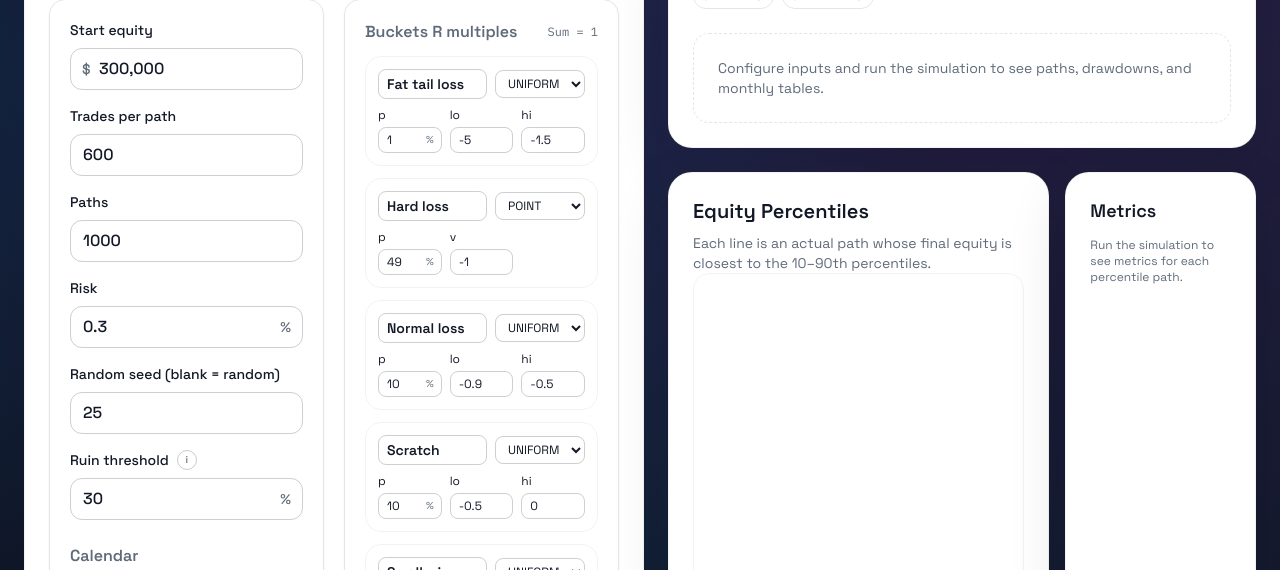
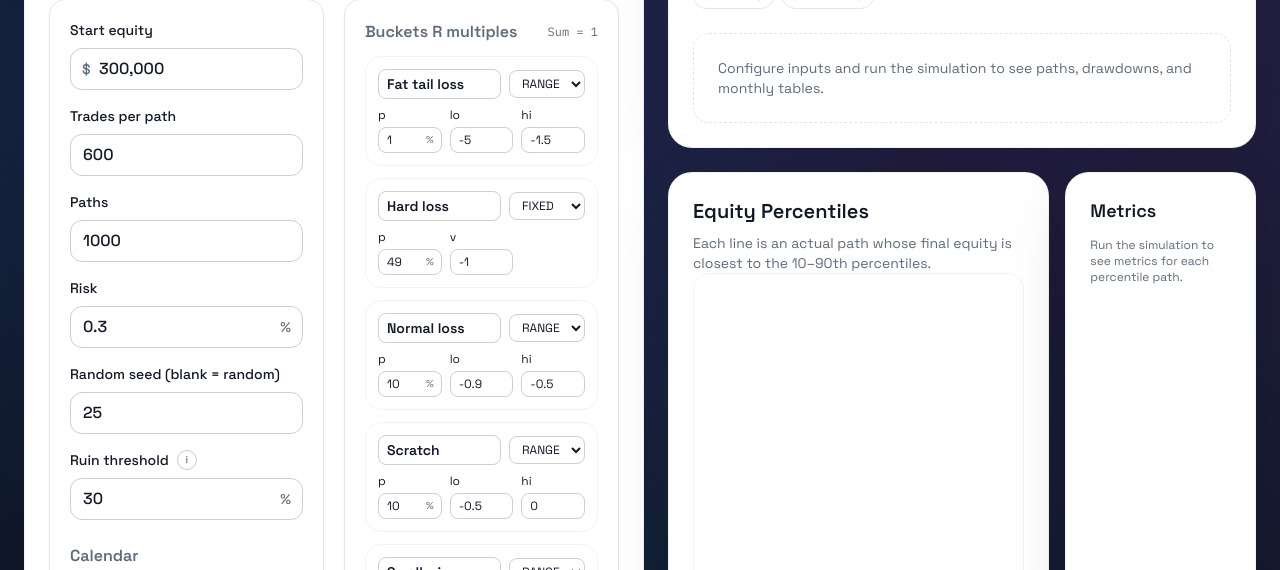
Before and after one commit to reno5757/monte_carlo, a Next.js app: page / in a window 1280 px wide. Shown: the part 230-800 px from the top of the page. Built offline with nearby package versions, Linux system fonts and the light colour scheme.

Commit message:
Update page.tsx

```diff
--- a/app/page.tsx
+++ b/app/page.tsx
@@ -1302,8 +1302,8 @@ export default function Home() {
                             setBuckets(next);
                           }}
                         >
-                          <option value="uniform">Uniform</option>
-                          <option value="point">Point</option>
+                          <option value="uniform">Range</option>
+                          <option value="point">Fixed</option>
                         </select>
                       </div>
                       <div className="mt-2 grid grid-cols-3 gap-2 text-xs">
```
